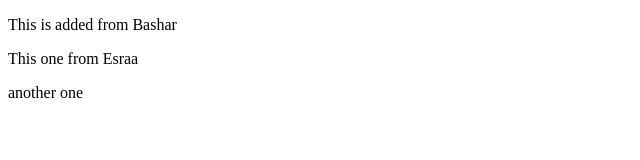
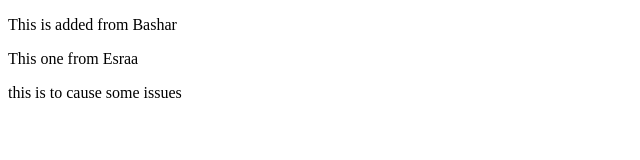
Before and after one commit to bashar-alasmar/pair-pracitce, a plain HTML site: page index.html in a window 1280 px wide. Shown: the whole page, without its empty margins (0-640 px from the left). Drawn offline with Linux system fonts and the light colour scheme.

Commit message:
causing conflict

```diff
--- a/index.html
+++ b/index.html
@@ -9,6 +9,6 @@
 <body>
     <p>This is added from Bashar</p>
     <p>This one from Esraa </p>
-    <p>another one </p>
+    <p>this is to cause some issues </p>
 </body>
 </html>
```
